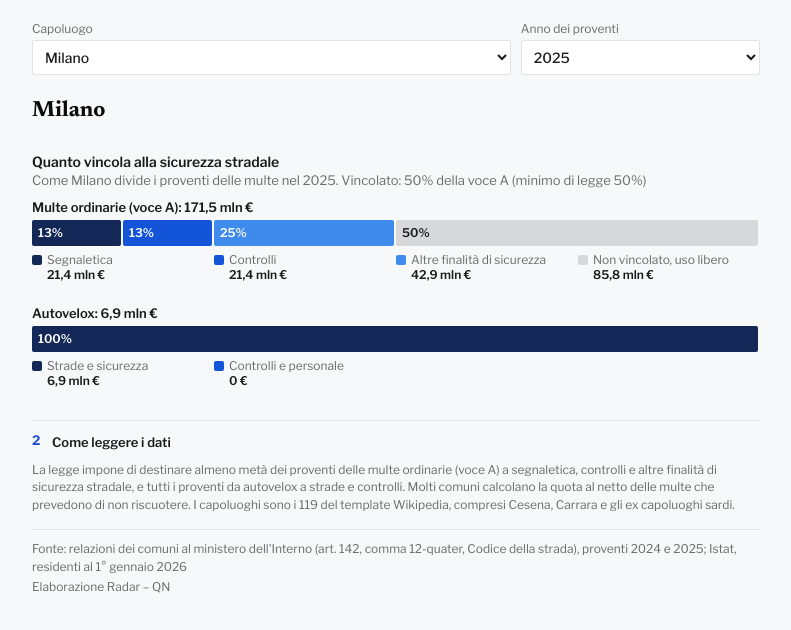
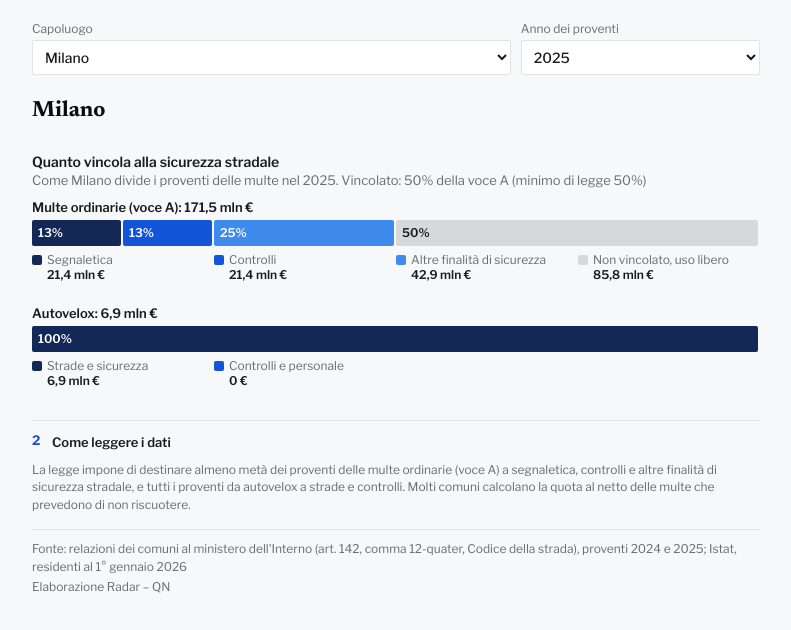
Before and after one commit to CosimoFire/multe-comuni, a plain HTML site: page spesa-capoluoghi/index.html in a window 1280 px wide. Both pictures are taken after a click on the heading "Come leggere i dati". Shown: the part 138-768 px from the top of the page, without its empty margins (244-1035 px from the left). Drawn offline with nearby package versions, Linux system fonts and the light colour scheme.

Commit message:
Capoluoghi: tolta la frase sul template Wikipedia

```diff
--- a/spesa-capoluoghi/index.html
+++ b/spesa-capoluoghi/index.html
@@ -58,7 +58,7 @@
 
   <details class="r-read">
     <summary>Come leggere i dati</summary>
-    <p class="r-note">La legge impone di destinare almeno metà dei proventi delle multe ordinarie (voce A) a segnaletica, controlli e altre finalità di sicurezza stradale, e tutti i proventi da autovelox a strade e controlli. Molti comuni calcolano la quota al netto delle multe che prevedono di non riscuotere. I capoluoghi sono i 119 del template Wikipedia, compresi Cesena, Carrara e gli ex capoluoghi sardi.</p>
+    <p class="r-note">La legge impone di destinare almeno metà dei proventi delle multe ordinarie (voce A) a segnaletica, controlli e altre finalità di sicurezza stradale, e tutti i proventi da autovelox a strade e controlli. Molti comuni calcolano la quota al netto delle multe che prevedono di non riscuotere.</p>
   </details>
 
   <footer class="r-foot">
```
